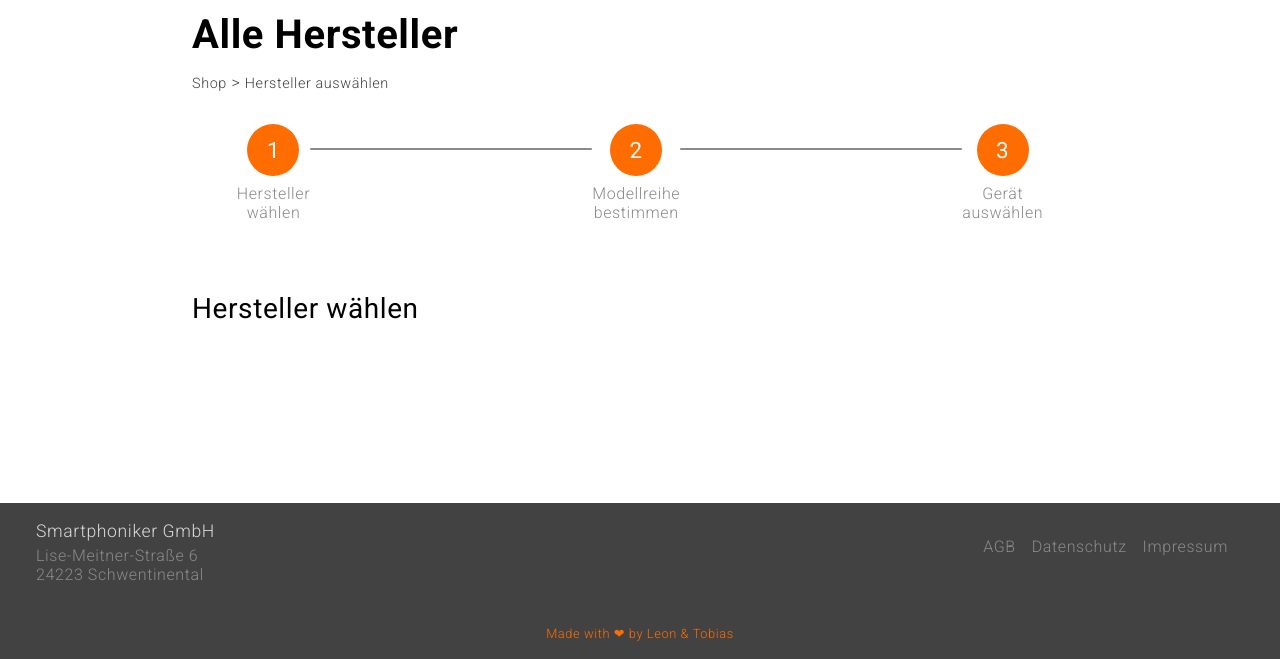
After one commit to M0r13n/Smartphoniker-shop, a Flask app: page /manufacturer/series/devices in a window 1280 px wide. The commit adds this page. Shown: the part 141-800 px from the top of the page. Run offline with Flask 2, Linux system fonts and the light colour scheme; data that the repository does not hold is empty; parts of the project's set-up code (start-up, migrations or seed data) failed here and were passed over.

Commit message:
a lot has changed

```diff
--- a/project/client/static/css/main.css
+++ b/project/client/static/css/main.css
@@ -689,6 +689,7 @@ footer .footer__credit-links:visited, footer .footer__credit-links:active, foote
   transition: transform .2s ease, -webkit-transform .2s ease;
   cursor: pointer;
   position: relative;
+  text-align: center;
 }
 
 .bestseller__item:hover {
--- a/project/client/static/css/main.scss
+++ b/project/client/static/css/main.scss
@@ -635,6 +635,7 @@ footer {
         transition: transform .2s ease;
         cursor: pointer;
         position: relative;
+        text-align: center;
 
         &:hover {
             transform: scale(0.99);
--- a/project/client/templates/header.html
+++ b/project/client/templates/header.html
@@ -14,7 +14,7 @@
             </a>
             <ul class="header__list show-desktop" id="nav">
                 <li class="header__item"><a class="header__link" href="{{ url_for('main.home') }}">Home</a></li>
-                <li class="header__item"><a class="header__link" href="{{ url_for('main.manufacturers') }}">Shop</a></li>
+                <li class="header__item"><a class="header__link" href="{{ url_for('main.shop') }}">Shop</a></li>
                 <li class="header__item"><a class="header__link" href="{{ url_for('main.faq') }}">FAQ</a></li>
             </ul>
         </nav>
--- /dev/null
+++ b/project/client/templates/main/devices.html
@@ -0,0 +1,47 @@
+{% extends "_base.html" %}
+{% block content %}
+<div class="container container--small">
+      <section class="hero">
+          <h1 class="hero__heading">Alle Hersteller</h1>
+          <p class="hero__chronic hide-mobile">
+              <a class="hero__chroniclink" href="{{ url_for('main.shop') }}">Shop</a>  >  <a class="hero__chroniclink" href="../">Hersteller auswählen</a>
+          </p>
+          <div class="progressbar">
+              <div class="progressbar__step">
+                  <div class="progressbar__number progressbar__number--active">1</div>
+                  <div class="progressbar__text">Hersteller wählen</div>
+              </div>
+              <div class="progressbar__divider"></div>
+              <div class="progressbar__step">
+                  <div id="STEP2" class="progressbar__number progressbar__number--active">2</div>
+                  <div class="progressbar__text">Modellreihe bestimmen</div>
+              </div>
+              <div class="progressbar__divider"></div>
+              <div class="progressbar__step">
+                  <div id="STEP3" class="progressbar__number progressbar__number--active">3</div>
+                  <div class="progressbar__text">Gerät auswählen</div>
+              </div>
+          </div>
+      </section>
+  </div>
+
+    <div class="container container--small">
+        <section class="grid">
+            <h2 class="grid__heading">Hersteller wählen</h2>
+            <div class="grid__content grid__content--longlist">
+                {% for device in devices %}
+                    <div class="grid__item">
+                        <a class="grid__link" href="#">
+                            {% if device.image %}
+                                <img class="grid__image" src="{{ manu.get_image_path() }}" alt="{{ manu.name }} auswählen">
+                            {% else %}
+                                <div>{{ device.name }}</div>
+                            {% endif %}
+                        </a>
+                    </div>
+                {% endfor %}
+            </div>
+
+        </section>
+    </div>
+{% endblock %}
--- a/project/client/templates/main/home.html
+++ b/project/client/templates/main/home.html
@@ -63,7 +63,7 @@
                         sehr kurzer Zeit. Egal ob iPhone, Samsung, Huawei
                         oder ganz was anderes. Hier bist du richtig!</span>
             </p>
-            <a class="hero__cta" href="{{ url_for('main.manufacturers') }}">Gerät auswählen</a>
+            <a class="hero__cta" href="{{ url_for('main.shop') }}">Gerät auswählen</a>
         </section>
     </div>
 
@@ -84,7 +84,7 @@
                     {% endfor %}
                     <li class="bestseller__item">
                         <p class="bestseller__text">Dein Gerät ist <br> nicht dabei?</p>
-                        <a class="bestseller__cta" href="{{ url_for('.manufacturers') }}">Alle ansehen</a>
+                        <a class="bestseller__cta" href="{{ url_for('.shop') }}">Alle ansehen</a>
                     </li>
                 </ul>
             </div>
@@ -99,7 +99,7 @@
                     <li class="brands__item"><a class="brands__link" href="#"><img class="brands__img" src="{{ url_for('static', filename="images/phone-logos/Apple.svg") }}" alt="show apple devices"></a></li>
                     <li class="brands__item"><a class="brands__link" href="#"><img class="brands__img" src="{{ url_for('static', filename="images/phone-logos/Huawei.svg") }}" alt="show huawei devices"></a></li>
                     <li class="brands__item"><a class="brands__link" href="#"><img class="brands__img" src="{{ url_for('static', filename="images/phone-logos/Samsung_Galaxy.svg") }}" alt="show samsung devices"></a></li>
-                    <li class="brands__item"><a class="brands__link" href="{{ url_for('main.manufacturers') }}">Viele<br>mehr</a></li>
+                    <li class="brands__item"><a class="brands__link" href="{{ url_for('main.shop') }}">Viele<br>mehr</a></li>
                 </ul>
             </div>
         </section>
--- a/project/client/templates/main/manufacturer_grid.html
+++ b/project/client/templates/main/manufacturer.html
@@ -4,7 +4,7 @@
       <section class="hero">
           <h1 class="hero__heading">Alle Hersteller</h1>
           <p class="hero__chronic hide-mobile">
-              <a class="hero__chroniclink" href="../">Shop</a>  >  <a class="hero__chroniclink" href="../">Hersteller auswählen</a>
+              <a class="hero__chroniclink" href="{{ url_for('main.shop') }}">Shop</a>  >  <a class="hero__chroniclink" href="../">Hersteller auswählen</a>
           </p>
           <div class="progressbar">
               <div class="progressbar__step">
--- a/project/client/templates/main/manufacturers.html
+++ b/project/client/templates/main/shop.html
@@ -4,7 +4,7 @@
         <section class="hero hero--nocontent">
             <h1 class="hero__heading">Smartphoniker Shop</h1>
             <p class="hero__chronic hide-mobile">
-                <a class="hero__chroniclink" href="{{ url_for('main.manufacturers') }}">Shop</a> >
+                <a class="hero__chroniclink" href="{{ url_for('main.shop') }}">Shop</a> >
             </p>
         </section>
     </div>
@@ -25,7 +25,7 @@
                     </div>
                 {% endfor %}
                 <div class="grid__item">
-                    <a class="grid__link" href="{{ url_for('main.select_manufacturer') }}">
+                    <a class="grid__link" href="{{ url_for('main.manufacturer') }}">
                         <div class="grid__more">Alle<br>Hersteller</div>
                     </a>
                 </div>
--- a/project/server/main/views.py
+++ b/project/server/main/views.py
@@ -1,10 +1,8 @@
 # project/server/main/views.py
-
-
-from flask import render_template, Blueprint, jsonify
+from flask import render_template, Blueprint, jsonify, request
 
 from project.common.email.message import make_html_mail
-from project.server.models import Repair, Manufacturer
+from project.server.models import Repair, Manufacturer, Device
 from project.server.utils import send_email
 
 main_blueprint = Blueprint("main", __name__)
@@ -17,18 +15,26 @@ def home():
     return render_template("main/home.html", bestseller=bestseller)
 
 
-@main_blueprint.route("/manufacturers")
-def manufacturers():
+@main_blueprint.route("/shop")
+def shop():
     """ Render a list of all manufacturers """
     all_manufacturers = Manufacturer.query.filter(Manufacturer.activated == True).all()  # noqa
-    return render_template("main/manufacturers.html", manufacturers=all_manufacturers)
+    return render_template("main/shop.html", manufacturers=all_manufacturers)
 
 
-@main_blueprint.route("/manufacturer/select")
-def select_manufacturer():
+@main_blueprint.route("/manufacturer")
+def manufacturer():
     """ Render a list of all manufacturers as a starting point """
     all_manufacturers = Manufacturer.query.filter(Manufacturer.activated == True).all()  # noqa
-    return render_template("main/manufacturer_grid.html", manufacturers=all_manufacturers)
+    return render_template("main/manufacturer.html", manufacturers=all_manufacturers)
+
+
+@main_blueprint.route("/manufacturer/series/devices")
+def devices():
+    """ Render a list of all manufacturers as a starting point """
+    manu_id = request.args.get('manufacturer')
+    chosen_devices = Device.query.filter(Device.manufacturer_id == manu_id).all()  # noqa
+    return render_template("main/devices.html", devices=chosen_devices)
 
 
 @main_blueprint.route("/agb")
@@ -55,6 +61,12 @@ def impressum():
     return render_template('main/impressum.html')
 
 
+@main_blueprint.route("/search")
+def search():
+    """ Render Search Results """
+    return render_template('main/search.html')
+
+
 @main_blueprint.route("/mail")
 def send_mail():
     """ Test route """
```
Also changed, not shown: project/client/templates/main/search.html (added), project/client/templates/main/series.html (added), 1 other file.
